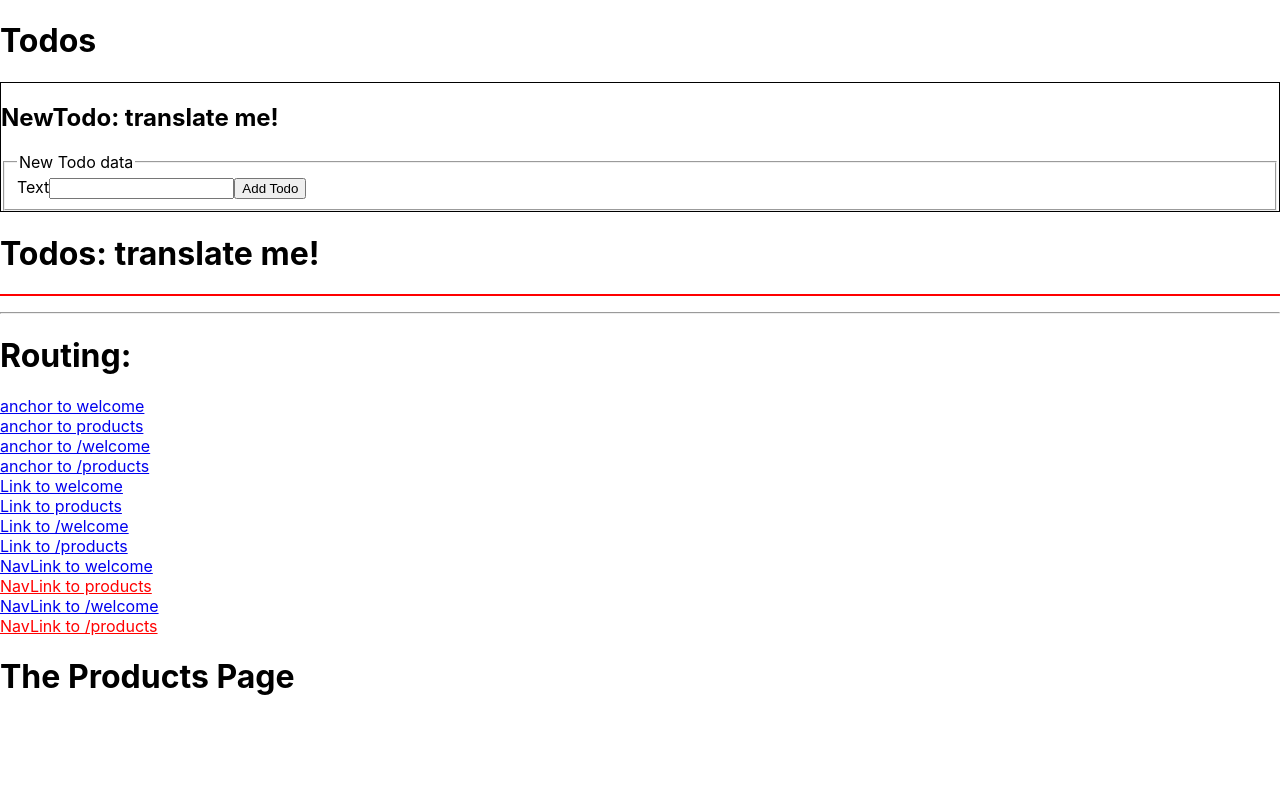
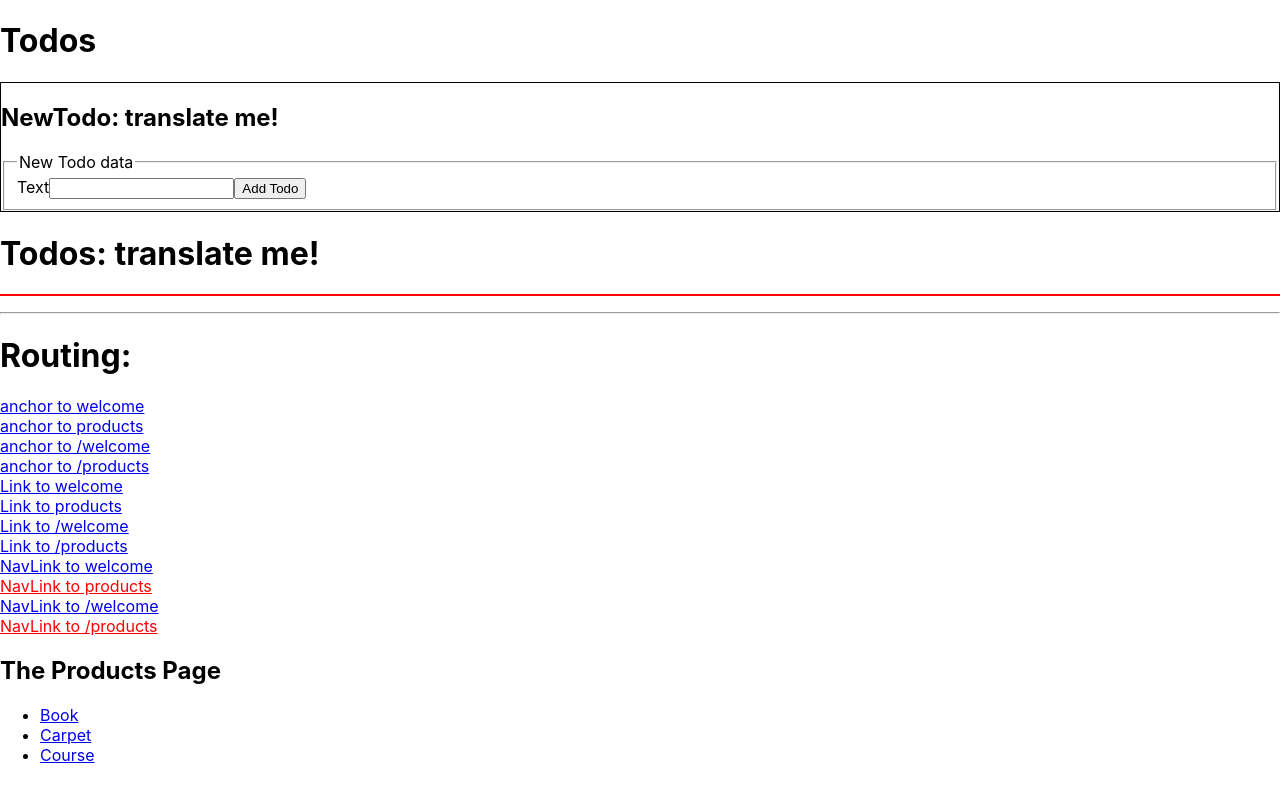
Before and after one commit to lucaster/my-react-ts-app, a React (Create React App) app: page /products in a window 1280 px wide. Built offline with nearby package versions, Linux system fonts and the light colour scheme.

Commit message:
list to detail

```diff
--- a/src/pages/products/ProductsComponent.tsx
+++ b/src/pages/products/ProductsComponent.tsx
@@ -1,6 +1,21 @@
+import { Link } from "react-router-dom";
+
 const ProductsComponent = () => {
   return (
-    <h1>The Products Page</h1>
+    <section>
+      <h1>The Products Page</h1>
+      <ul>
+        <li>
+          <Link to="/products/p1">Book</Link>
+        </li>
+        <li>
+          <Link to="/products/p2">Carpet</Link>
+        </li>
+        <li>
+          <Link to="/products/p3">Course</Link>
+        </li>
+      </ul>
+    </section>
   );
 };
 
```
